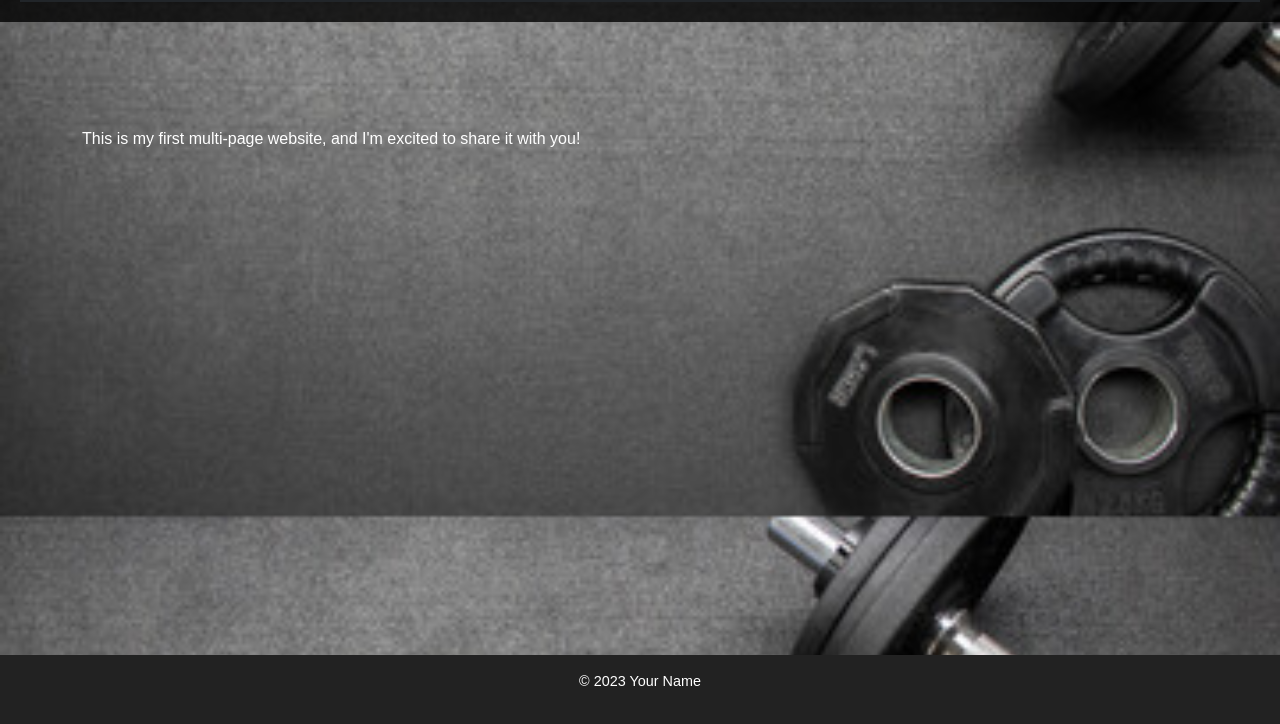
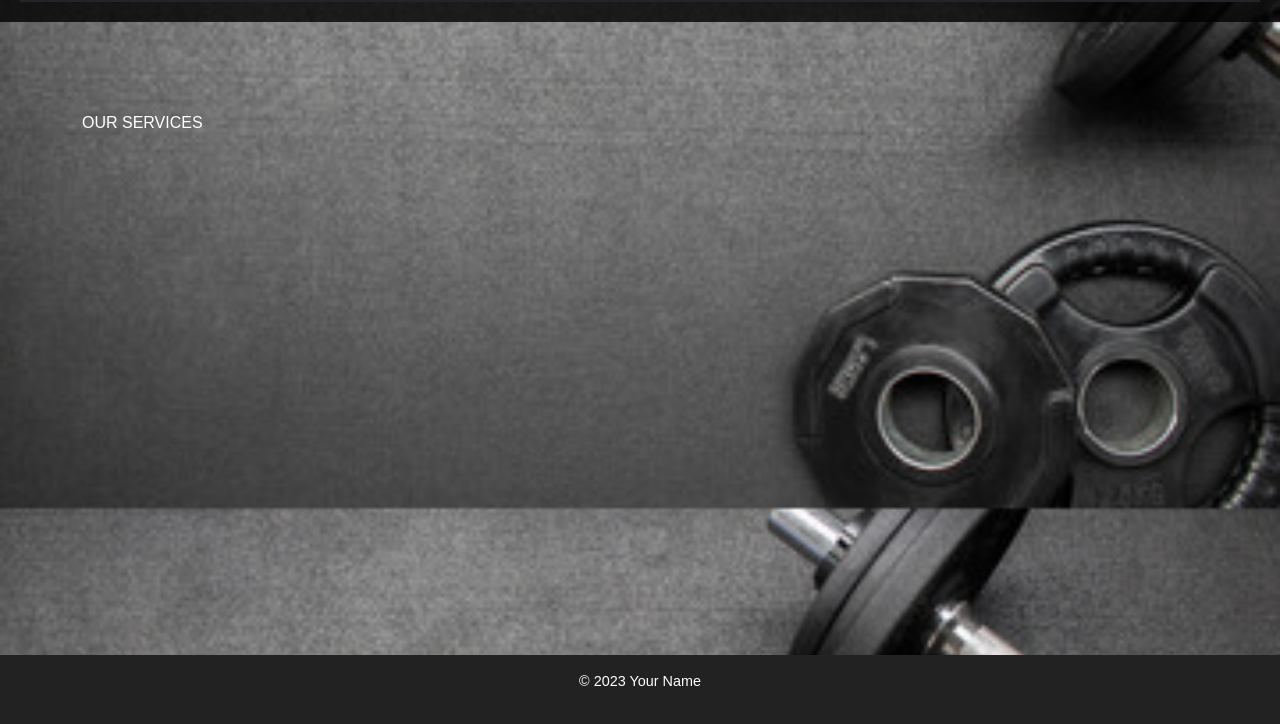
Before and after one commit to kutlomafoko/My-github-page, a plain HTML site: page services.html in a window 1280 px wide. Shown: the part 76-800 px from the top of the page. Drawn offline with nearby package versions, Linux system fonts and the light colour scheme.

Commit message:
Update services.html

```diff
--- a/services.html
+++ b/services.html
@@ -80,9 +80,10 @@
 
 <main class="container my-5">
 
-<p></p></p>
+<p>OUR SERVICES</p></p>
 
-<p>This is my first multi-page website, and I'm excited to share it with you!</p>
+
+
 
 </main>
 
```
